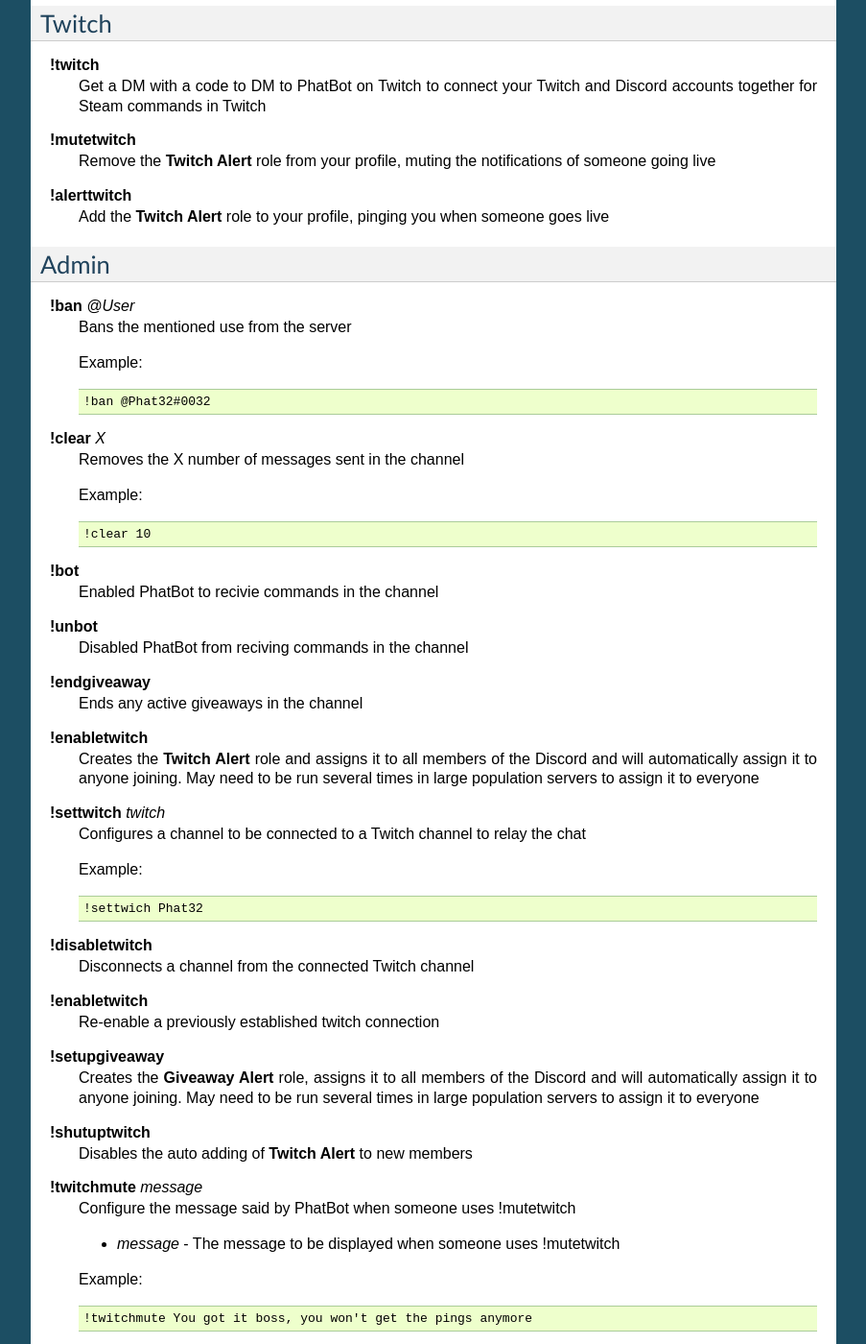
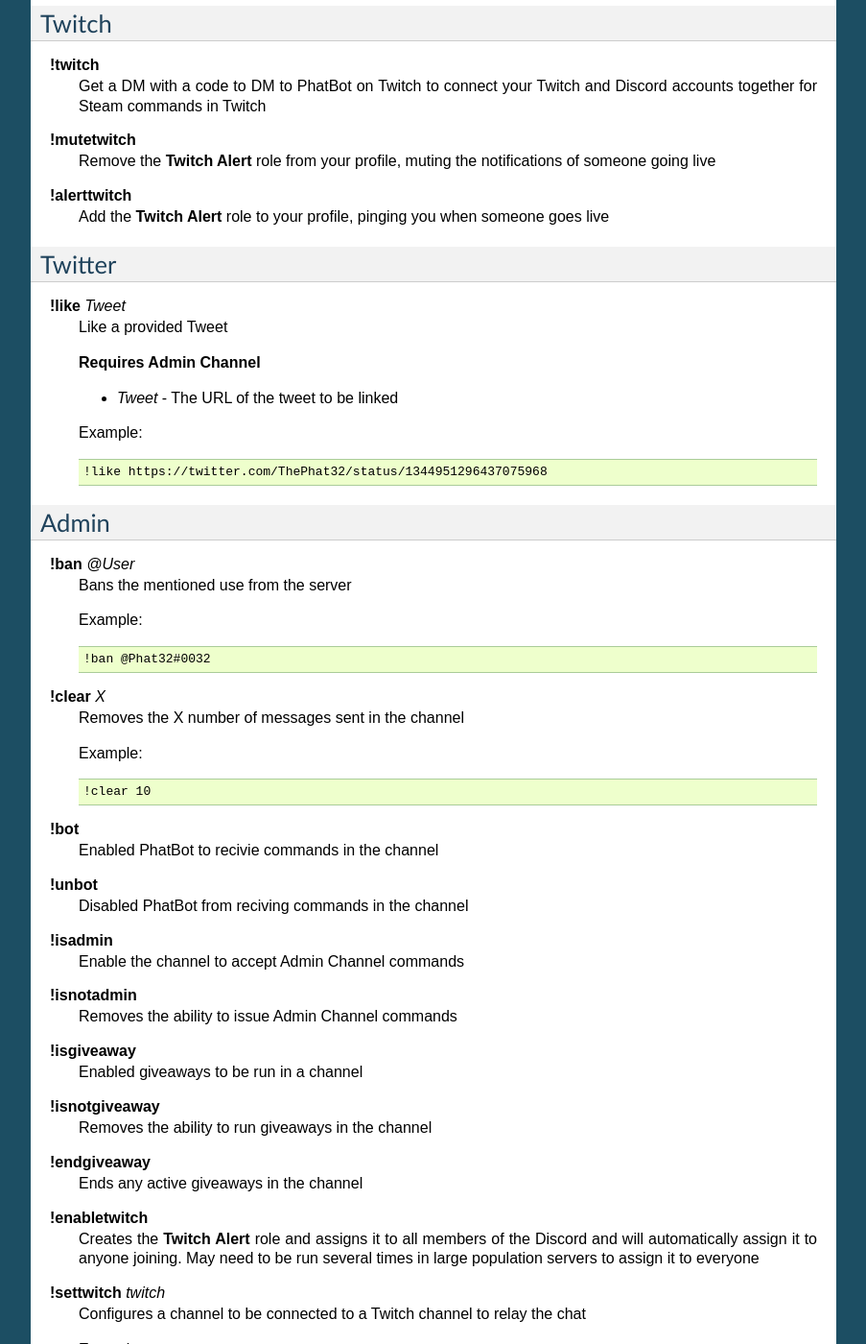
Before and after one commit to Phat32/PhatBot-Docs, a Sphinx documentation site: the page built from docs/pages/discord/commands.rst, in a window 1280 px wide and 1400 px high, scrolled down 5429 px. Shown: the whole window at 96% size, without its empty margins (198-1101 px from the left). Built offline with Sphinx 7.4.7, drawn with Linux system fonts in a browser that asks for light colours.

Commit message:
Added new commands

```diff
--- a/docs/pages/discord/commands.rst
+++ b/docs/pages/discord/commands.rst
@@ -331,6 +331,22 @@
 **!alerttwitch**
   Add the **Twitch Alert** role to your profile, pinging you when someone goes live
 
+Twitter
+-------
+
+**!like** *Tweet*
+  Like a provided Tweet
+
+  **Requires Admin Channel**
+
+  - *Tweet* - The URL of the tweet to be linked
+
+  Example:
+
+  .. code-block:: none
+
+    !like https://twitter.com/ThePhat32/status/1344951296437075968
+
 Admin
 -----
 
@@ -357,6 +373,18 @@
 
 **!unbot**
   Disabled PhatBot from reciving commands in the channel
+
+**!isadmin**
+  Enable the channel to accept Admin Channel commands
+
+**!isnotadmin**
+  Removes the ability to issue Admin Channel commands
+
+**!isgiveaway**
+  Enabled giveaways to be run in a channel
+
+**!isnotgiveaway**
+  Removes the ability to run giveaways in the channel
 
 **!endgiveaway**
   Ends any active giveaways in the channel
```
Also changed, not shown: docs/pages/discord/giveaway.rst (+10 -0 lines).
